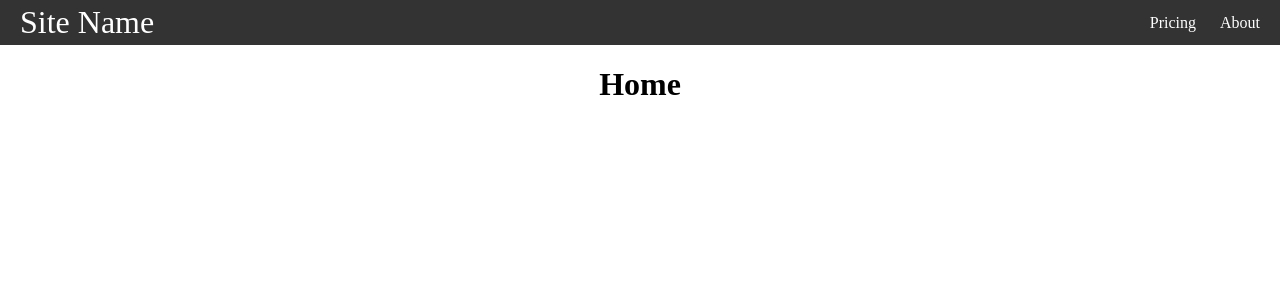
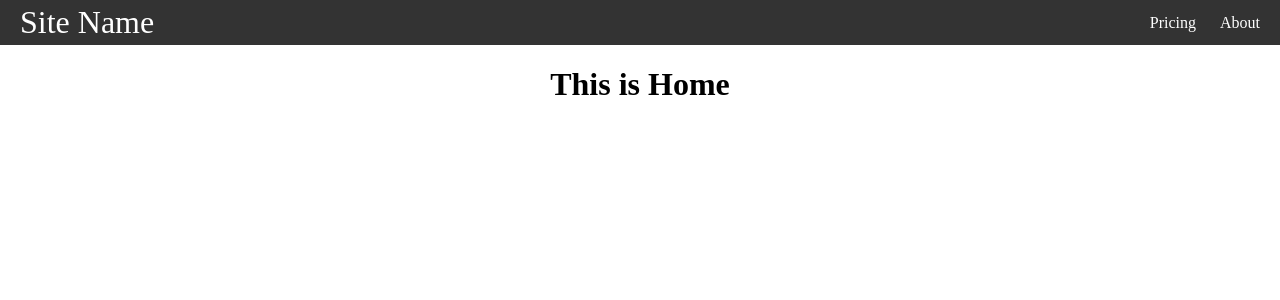
Before and after one commit to Gazwai/react-navbar-routing, a React (Create React App) app: page / in a window 1280 px wide. Shown: the top 300 px of the page. Built offline with nearby package versions, Linux system fonts and the light colour scheme.

Commit message:
Changed some content

```diff
--- a/src/pages/Home.js
+++ b/src/pages/Home.js
@@ -1,3 +1,3 @@
 export default function Home() {
-  return <h1>Home</h1>
+  return <h1>This is Home</h1>
 }
```
